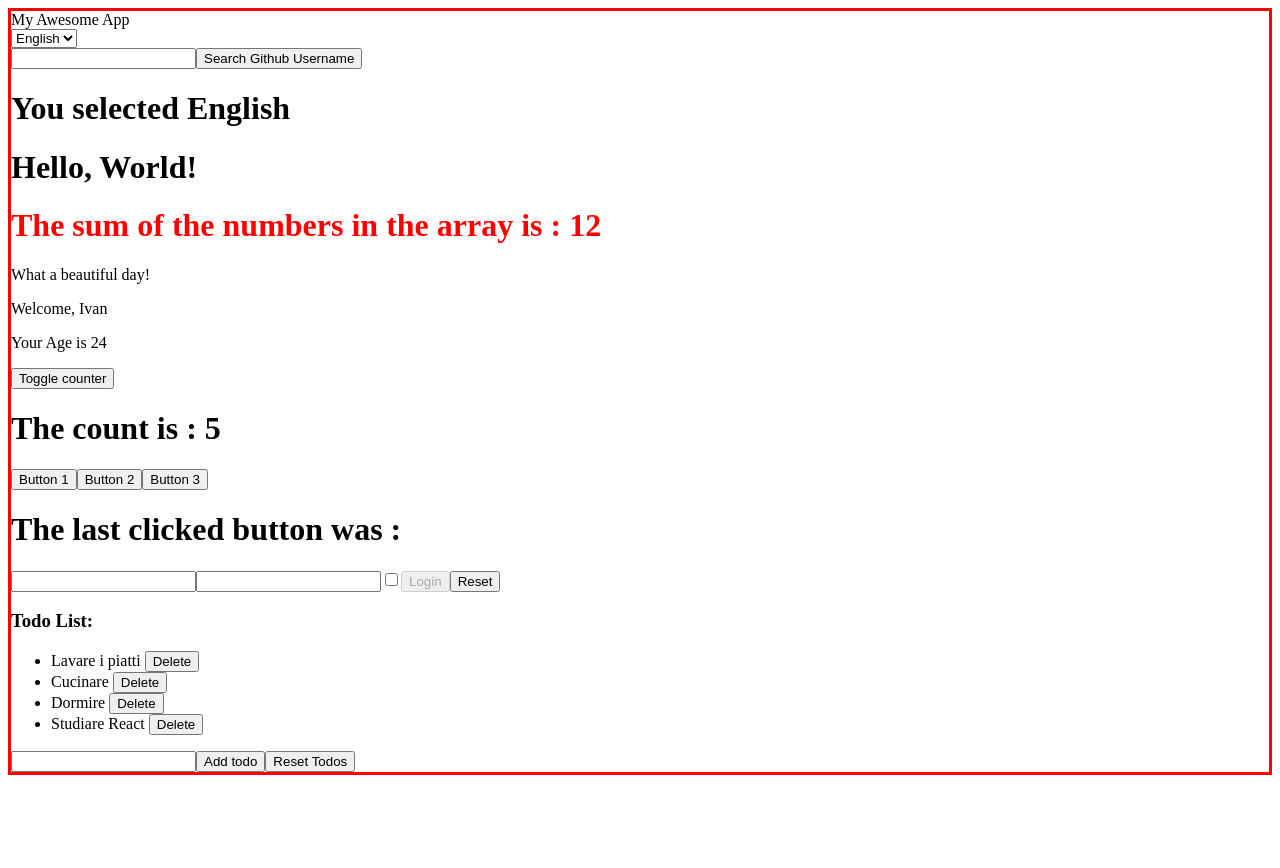
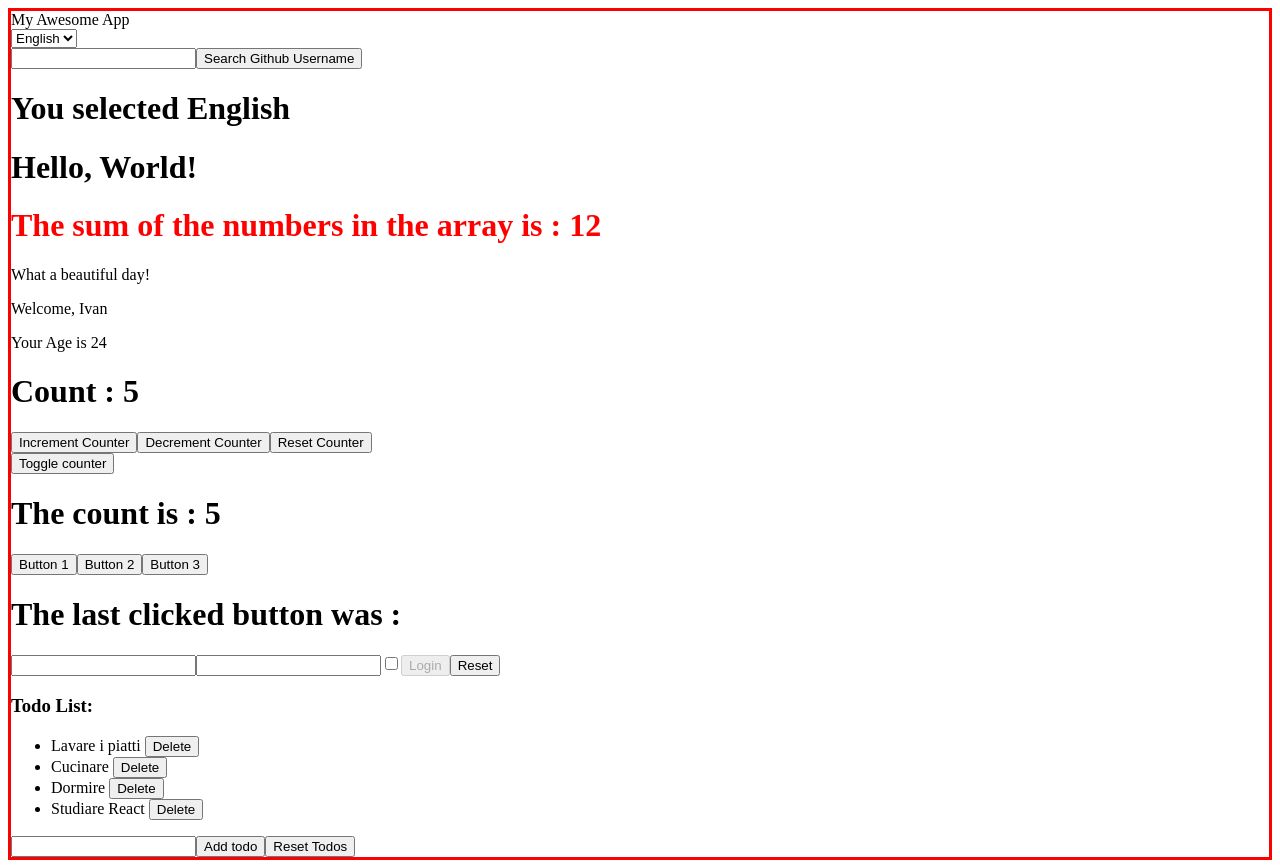
Before and after one commit to Ivanfras98/react-exercises, a React (Create React App) app: page / in a window 1280 px wide. Before the commit the page ends 800 px from the top, so only its background shows below. Built offline with nearby package versions, Linux system fonts and the light colour scheme.

Commit message:
custom-hooks-01-done

```diff
--- a/src/App.js
+++ b/src/App.js
@@ -1,5 +1,5 @@
 import React from "react";
-// import { ClickCounter } from "./ClickCounter";
+import { ClickCounter } from "./ClickCounter";
 import { ClickTracker } from "./ClickTracker";
 import { Container } from "./Container";
 import { Counter } from "./Counter";
@@ -64,7 +64,7 @@ export class App extends React.Component {
         <Welcome name="Ivan" age={24} />
         {/* <InteractiveWelcome /> */}
         {/* <Counter initialValue={5} /> */}
-        {/* <ClickCounter initialValue={5} /> */}
+        <ClickCounter initialValue={5} />
         <button onClick={this.hideCounter}>Toggle counter</button>
         {this.state.count && <Counter />}
         <ClickTracker />
--- a/src/ClickCounter.js
+++ b/src/ClickCounter.js
@@ -1,11 +1,9 @@
 import React, { useEffect, useState } from "react";
 import { CounterDisplay } from "./CounterDisplay";
+import { useCounter } from "./useCounter";
 export function ClickCounter({initialValue}){
-    const [counter, setCounter ] = useState(initialValue)
+    const {counter, HandleCounterIncrement, HandleCounterDecrement, HandleCounterReset }=useCounter(initialValue)
 
-    function HandleCounterIncrement(){
-      setCounter(c => c + 1)
-    }
     function onCounterChange(){
       console.log(`The current value is ${counter}`)
     }
@@ -13,10 +11,12 @@ export function ClickCounter({initialValue}){
 
     return (
       <div>
-        <CounterDisplay constDisplayCount= {counter} />
-        <button onClick={HandleCounterIncrement}>Click me!</button>
+        <CounterDisplay constDisplayCount={counter} />
+        <button onClick={HandleCounterIncrement}>Increment Counter</button>
+        <button onClick={HandleCounterDecrement}>Decrement Counter</button>
+        <button onClick={HandleCounterReset}>Reset Counter</button>
       </div>
-    )
+    );
 }
 
 // export class ClickCounter extends React.Component {
--- /dev/null
+++ b/src/useCounter.js
@@ -0,0 +1,25 @@
+import { useState } from "react";
+
+export function useCounter(initialValue){
+    const [counter, setCounter] = useState(initialValue);
+
+    function HandleCounterIncrement() {
+      setCounter((c) => c + 1);
+    }
+    function HandleCounterDecrement(){
+        setCounter((c)=> c -1)
+    }
+    function HandleCounterReset(){
+        setCounter(initialValue)
+    }
+    function onCounterChange() {
+      console.log(`The current value is ${counter}`);
+    }
+    return {
+        counter,
+        HandleCounterDecrement,
+        HandleCounterIncrement,
+        HandleCounterReset,
+        onCounterChange,
+    }
+}
```
